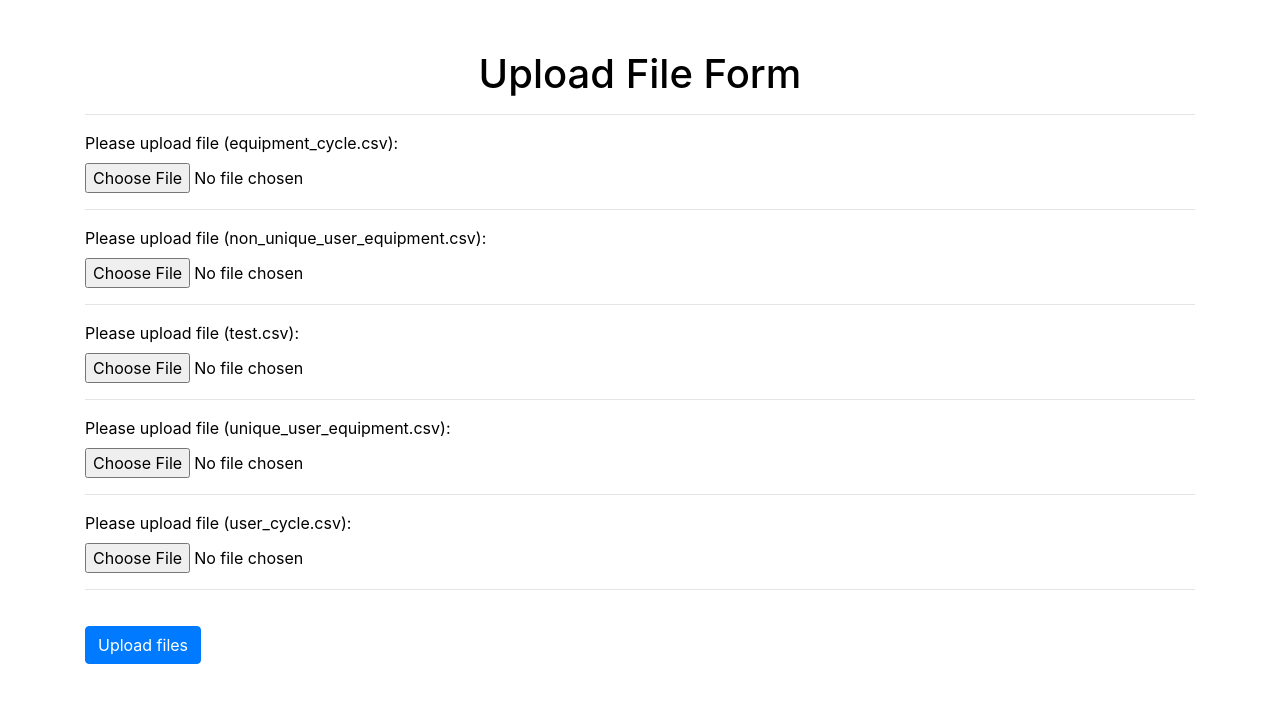
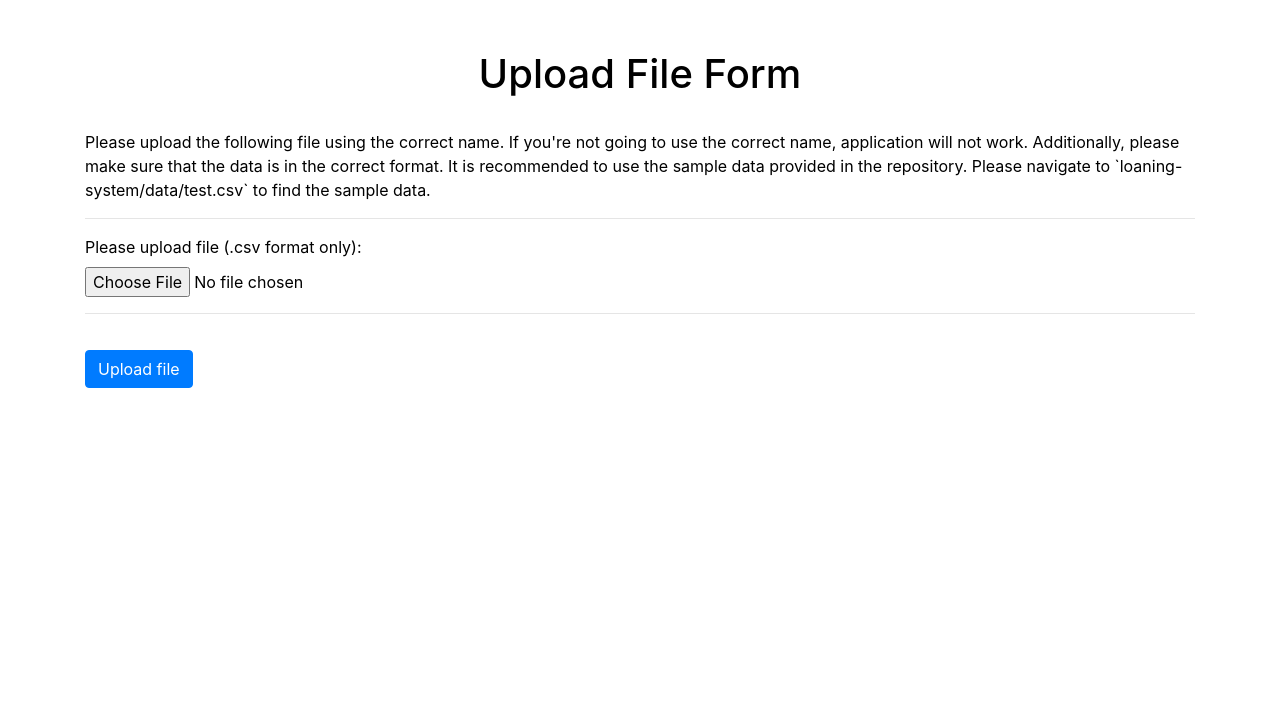
Before and after one commit to whykay-01/capacity-management, a Flask app: page /upload-files in a window 1280 px wide. Shown: the part 56-759 px from the top of the page. Run offline with Flask 2, Linux system fonts and the light colour scheme; some libraries are stand-ins or nearby versions.

Commit message:
feat: functioning upload files template

```diff
--- a/loaning-system/templates/upload-files.html
+++ b/loaning-system/templates/upload-files.html
@@ -30,13 +30,16 @@
   </head>
 
   <body>
-    {% with message = get_flashed_messages(category_filter=["success"]) %} {% if
-    message %}
-    <div class="alert alert-success">{{message[0]}}</div>
-    {% endif %} {% endwith %} {% with message =
-    get_flashed_messages(category_filter=["error"]) %} {% if message %}
-    <div class="alert alert-danger">{{message[0]}}</div>
-    {% endif %} {% endwith %}
+    {% with message = get_flashed_messages(category_filter=["success"]) %}
+      {% if message %}
+        <div class="alert alert-success">{{message[0]}}</div>
+      {% endif %}
+    {% endwith %}
+    {% with message = get_flashed_messages(category_filter=["error"]) %}
+      {% if message %}
+        <div class="alert alert-danger">{{message[0]}}</div>
+      {% endif %}
+    {% endwith %}
     <nav class="navbar navbar-expand-lg navbar-dark bg-primary">
       <a class="navbar-brand" href="/">Loaning Dashboard</a>
       <div class="collapse navbar-collapse" id="navbarNav">
@@ -49,76 +52,31 @@
     </nav>
     <div class="container">
       <h1>Upload File Form</h1>
-      <form action="/confirm-upload" method="POST">
+      <br />
+      <p>
+        Please upload the following file using the correct name. If you're not going
+        to use the correct name, application will not work.
+
+        Additionally, please make sure that the data is in the correct format. It is
+        recommended to use the sample data provided in the repository. Please navigate
+        to `loaning-system/data/test.csv` to find the sample data.
+      </p>
+      <form action="/confirmation-page" method="POST" enctype="multipart/form-data">
         <hr class="hr hr-blurry" />
         <div class="form-group">
-          <label for="file-input1"
-            >Please upload file (equipment_cycle.csv):</label
-          >
+          <label for="database_snippet">Please upload file (.csv format only):</label>
           <input
             type="file"
             class="form-control-file"
-            id="file-input1"
+            id="database_snippet"
             accept=".csv"
-            name="equipment_cycle"
-            required
-          />
-        </div>
-        <hr class="hr hr-blurry" />
-        <div class="form-group">
-          <label for="file-input2"
-            >Please upload file (non_unique_user_equipment.csv):</label
-          >
-          <input
-            type="file"
-            class="form-control-file"
-            id="file-input2"
-            accept=".csv"
-            name="non_unique_user_equipment"
-            required
-          />
-        </div>
-        <hr class="hr hr-blurry" />
-        <div class="form-group">
-          <label for="file-input3">Please upload file (test.csv):</label>
-          <input
-            type="file"
-            class="form-control-file"
-            id="file-input3"
-            accept=".csv"
-            name="test"
-            required
-          />
-        </div>
-        <hr class="hr hr-blurry" />
-        <div class="form-group">
-          <label for="file-input4"
-            >Please upload file (unique_user_equipment.csv):</label
-          >
-          <input
-            type="file"
-            class="form-control-file"
-            id="file-input4"
-            accept=".csv"
-            name="unique_user_equipment"
-            required
-          />
-        </div>
-        <hr class="hr hr-blurry" />
-        <div class="form-group">
-          <label for="file-input5">Please upload file (user_cycle.csv):</label>
-          <input
-            type="file"
-            class="form-control-file"
-            id="file-input5"
-            accept=".csv"
-            name="user_cycle"
+            name="database_snippet"
             required
           />
         </div>
         <hr class="hr hr-blurry" />
         <button type="submit" class="btn btn-primary upload-btn">
-          Upload files
+          Upload file
         </button>
       </form>
     </div>
```
